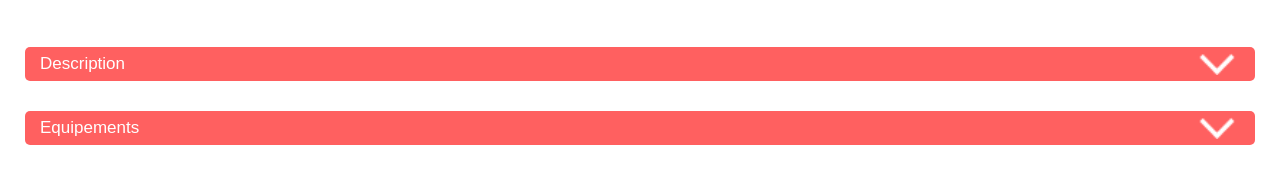
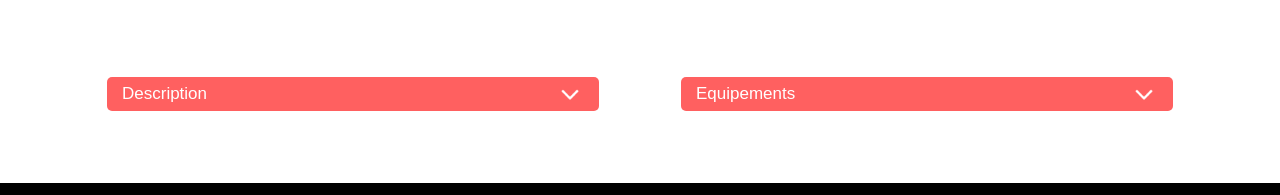
Before and after one commit to Radouane0/Projet-KASA, a React (Create React App) app: page /housing/0979876d in a window 1280 px wide. Shown: the part 743-938 px from the top of the page. Built offline with nearby package versions, Linux system fonts and the light colour scheme.

Commit message:
Retouche au niveau du style

```diff
--- a/src/pages/Housing/index.jsx
+++ b/src/pages/Housing/index.jsx
@@ -25,8 +25,18 @@ function Housing() {
                 <Host name={House.host.name} picture={House.host.picture} />
             </div>
             <div className="collapse-logement">
-                <Collapse category="Description" content={House.description} />
-                <Collapse category="Equipements" content={House.equipments} />
+                <div className="collapse-logement__button">
+                    <Collapse
+                        category="Description"
+                        content={House.description}
+                    />
+                </div>
+                <div className="collapse-logement__button">
+                    <Collapse
+                        category="Equipements"
+                        content={House.equipments}
+                    />
+                </div>
             </div>
         </div>
     )
--- a/src/styles/sass/base/_typographie.scss
+++ b/src/styles/sass/base/_typographie.scss
@@ -45,6 +45,10 @@ body {
     font-size: 14px;
 }
 
+.button__content p {
+    font-size: 18px;
+}
+
 .error p {
     color: $color-primary;
     display: flex;
--- a/src/styles/sass/components/_button.scss
+++ b/src/styles/sass/components/_button.scss
@@ -21,7 +21,7 @@
     &__img {
         width: 5%;
         @media screen and (min-width: map-get($breakpoint, tablette)) {
-            width: 3%;
+            width: 4%;
             margin-right: 5px;
         }
     }
@@ -46,4 +46,20 @@
     margin-left: 25px;
     margin-top: 45px;
     margin-right: 25px;
+    &__button {
+        @media screen and (min-width: map-get($breakpoint, tablette)) {
+            width: 40%;
+        }
+        @media screen and (min-width: map-get($breakpoint, desktop)) {
+            width: 40%;
+        }
+    }
+    @media screen and (min-width: map-get($breakpoint, tablette)) {
+        display: flex;
+        justify-content: space-evenly;
+    }
+    @media screen and (min-width: map-get($breakpoint, desktop)) {
+        display: flex;
+        justify-content: space-evenly;
+    }
 }
--- a/src/styles/sass/pages/_accueil.scss
+++ b/src/styles/sass/pages/_accueil.scss
@@ -35,10 +35,10 @@
     }
     &__list {
         background: $color-primary;
-        width: 88%;
         border-radius: 20px 20px 20px 20px;
         margin-top: 30px;
         height: 254px;
+        margin-right: 25px;
         @media screen and (min-width: map-get($breakpoint, tablette)) {
             width: 40%;
         }
```
